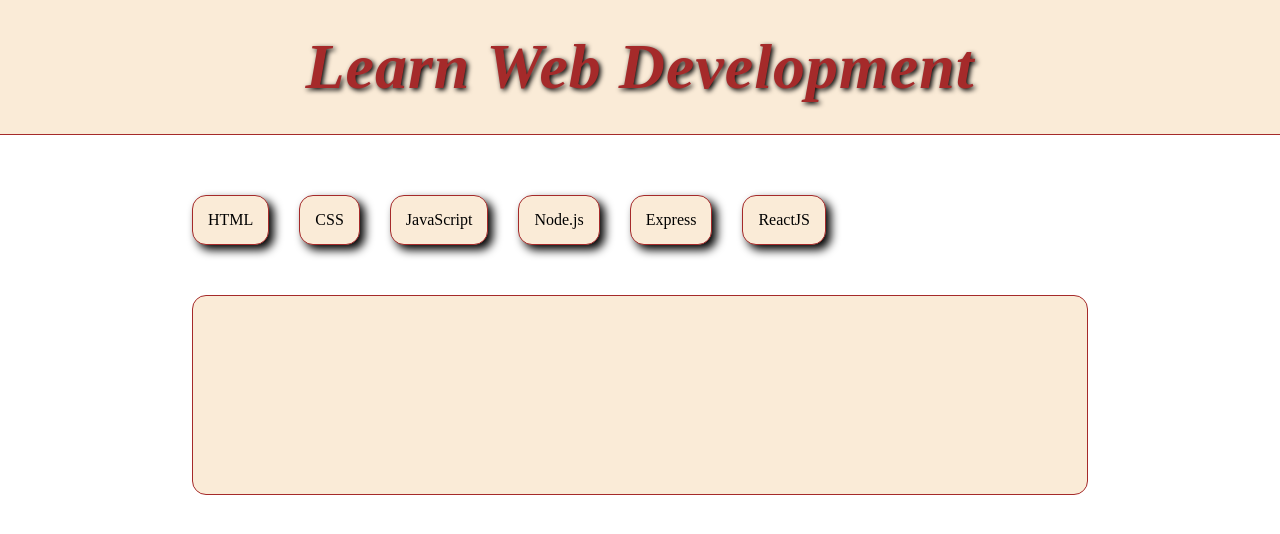
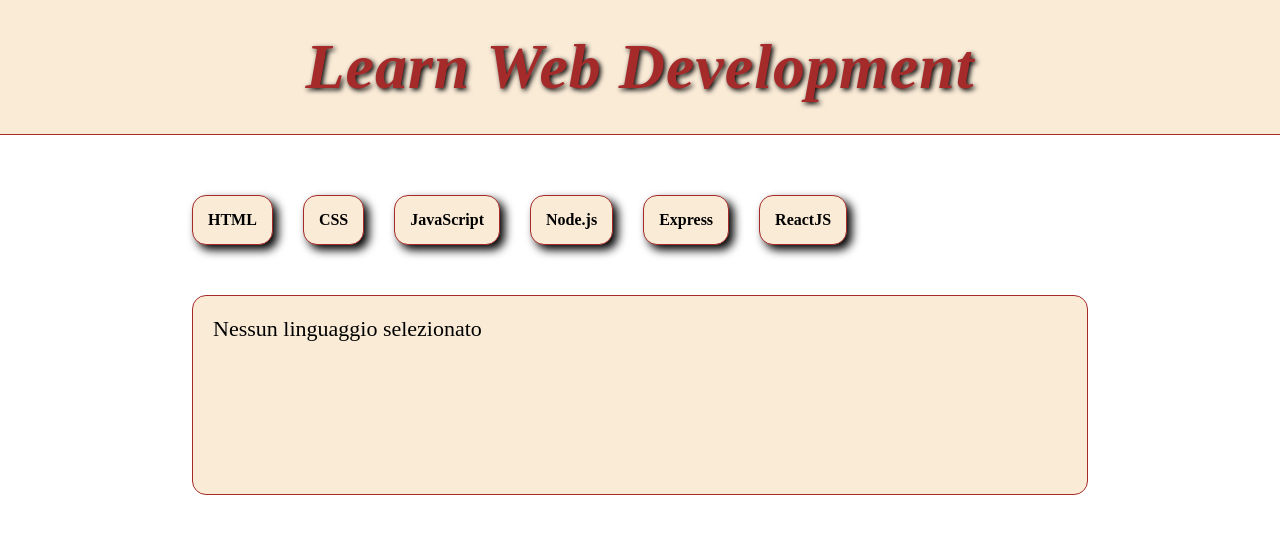
Before and after one commit to MhZ9191/react-use-state, a React (Vite) app: page / in a window 1280 px wide. Shown: the top 534 px of the page. Built offline with nearby package versions, Linux system fonts and the light colour scheme.

Commit message:
Added little fix css

```diff
--- a/src/App.jsx
+++ b/src/App.jsx
@@ -6,7 +6,7 @@
   return (
     <>
       <Header title="Learn Web Development" />
-      <Main />
+      <Main languages={Languages} />
     </>
   );
 }
--- a/src/components/Main.jsx
+++ b/src/components/Main.jsx
@@ -1,8 +1,7 @@
 import { useState } from "react";
 import CardLanguage from "./CardLanguage";
-import Languages from "../assets/data/Languages";
 
-export default function Main() {
+export default function Main({ languages }) {
   const [active, setActive] = useState(null);
 
   return (
@@ -11,7 +10,7 @@
         <section className="sec-main">
           <div className="div-main-container">
             <div className="main-div-lan">
-              {Languages.map(({ id, title }, index) => {
+              {languages.map(({ id, title }, index) => {
                 return (
                   <CardLanguage
                     key={id}
@@ -24,7 +23,8 @@
               })}
             </div>
             <div className="main-div-output">
-              {Languages[active]?.description}
+              {languages[active]?.description ||
+                "Nessun linguaggio selezionato"}
             </div>
           </div>
         </section>
--- a/src/index.css
+++ b/src/index.css
@@ -38,6 +38,7 @@
   background-color: antiquewhite;
   border-radius: 14px;
   padding: 20px;
+  font-size: 22px;
 }
 
 .languages-div {
@@ -48,6 +49,7 @@
   border-radius: 14px;
   cursor: pointer;
   box-shadow: 5px 5px 10px black;
+  font-weight: 700;
 }
 
 .active {
```
